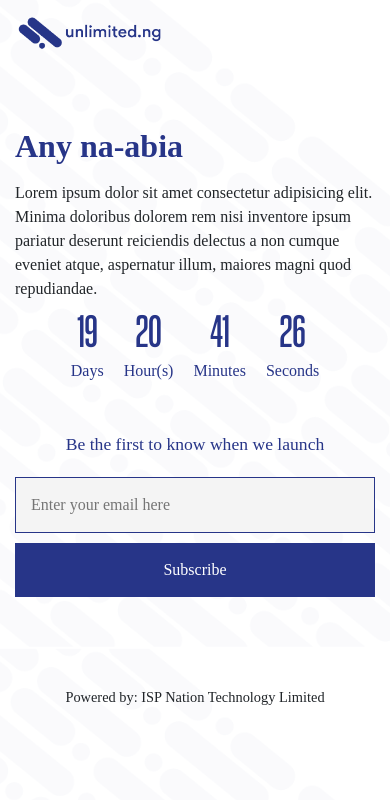
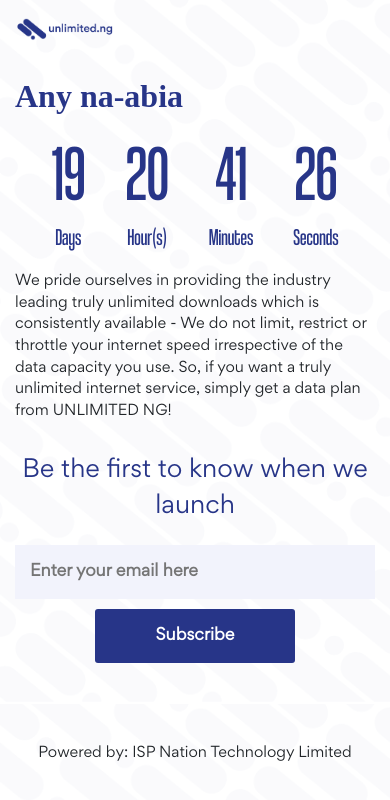
Before and after one commit to PublikPhigor/coming-soon, a plain HTML site: page index.html in a window 390 px wide. Drawn offline with Linux system fonts and the light colour scheme.

Commit message:
full page responsive

```diff
--- a/css/style.css
+++ b/css/style.css
@@ -7,7 +7,7 @@
     padding: 0;
     font-family: 'Gordita';
     background-image: url('../img/bg.png');
-    background-position: center;
+    background-position-y: 0;
     background-size: cover;
 }
 
@@ -46,6 +46,13 @@
             -o-animation: fadeIn ease 1s;
             -ms-animation: fadeIn ease 1s;
         }
+    .lp-text, .lp-text-2 {
+        font-family: "Gordita Regular";
+        font-size: 1rem;
+    }
+    .lp-text-2 {
+        display: none;
+    }
 
     .countdown {
         display: flex;
@@ -61,20 +68,26 @@
             color: #273588;
             margin-bottom: 0;
         }
+        .countdown span {
+            font-family: "Coolvetica Compressed Rg";
+            font-size: 1.5rem;
+        }
 
     .newsletter {
         width: 50%;
-        margin: 10px auto;
+        margin: 30px auto 0;
         text-align: center;
     }
         .newsletter span {
             font-size: 2rem;
             font-weight: 300;
+            font-family: "Gordita Regular";
         }
         .newsletter form {
             width: 100%;
             box-sizing: border-box;
             margin: 20px 0;
+            font-family: "Gordita Regular";
         }
         .newsletter form input {
             box-sizing: border-box;
@@ -85,16 +98,17 @@
         }
             .newsletter input[type=text] {
                 width: 80%;
-                background: #f4f4f4;
+                background: #f2f3fc;
             }
-                .newsletter input[type=text]::placeholder {
-                    font-weight: 500;
+                .newsletter input::placeholder {
+                    font-weight: 600;
                 }
             .newsletter input[type=submit] {
                 width: 20%;
                 border: none;
                 background: #273588;
                 color: #fff;
+                font-weight: 600;
             }
     .footer {
         position: absolute;
@@ -102,40 +116,60 @@
         left: 50%;
         transform: translateX(-50%);
     }
+        .footer p {
+            font-family: "Gordita Regular";
+        }
 
 @media screen and (max-width:1023px){
     .header {
-        margin-bottom: 60px;
+        margin-bottom: 20px;
     }
         .header img {
-            width: 150px;
+            width: 100px;
         }
     .main {
         height: auto;
         position: relative;
     }
+        .lp-text {
+            display: none;
+        }
+        .lp-text-2 {
+            display: block;
+            font-size: .9rem !important;
+        }
+        .c-cont {
+            position: relative;
+            order: 1;
+        }
 
         .lp-1 h1 {
             font-size: 2rem;
         }
         .countdown div:not(:last-child) {
-            margin-right: 20px;
+            margin-right: 40px;
         }
         .countdown h1 {
-            font-size: 3rem;
+            font-size: 5rem;
         }
         .newsletter {
             width: 100%;
         }
             .newsletter span {
-                font-size: 1.1rem;
+                font-size: 1.5rem;
             }
             .newsletter .d-flex {
                 flex-direction: column;
             }
-            .newsletter form input {
+            .newsletter form input[type=text] {
                 width: 100% !important;
                 margin-bottom: 10px;
+                border: none;
+            }
+            .newsletter form input[type=submit] {
+                width: 200px;
+                border-radius: 3px;
+                margin: 0 auto;
             }
         .footer {
             position: relative;
@@ -149,7 +183,7 @@
     @keyframes fadeIn {
         0% {
             opacity:0;
-            transform: translateY(300px);
+            transform: translateY(100px);
         }
         100% {
             opacity:1;
--- a/index.html
+++ b/index.html
@@ -22,19 +22,20 @@
 
         <div class="main">
             <div class="submain">
-                <div class="row align-items-center mb-5">
+                <div class="row align-items-center">
                     <div class="col-12 col-lg-6">
                         <div class="lp-1">
                             <h1 class="text-brand active">We are coming</h1>
                             <h1 class="text-brand">A n bo</h1>
                             <h1 class="text-brand">Any na-abia</h1>
                             <h1 class="text-brand">Zamu zo</h1>
-                            <p class="mb-0 mt-3 p-0">
-                                Lorem ipsum dolor sit amet consectetur adipisicing elit. Minima doloribus dolorem rem nisi inventore ipsum pariatur deserunt reiciendis delectus a non cumque eveniet atque, aspernatur illum, maiores magni quod repudiandae.
+                            <h1 class="text-brand">We dey come</h1>
+                            <p class="mb-0 mt-3 p-0 lp-text">
+                                We pride ourselves in providing the industry leading truly unlimited downloads which is consistently available - We do not limit, restrict or throttle your internet speed irrespective of the data capacity you use. So, if you want a truly unlimited internet service, simply get a data plan from UNLIMITED NG!
                             </p>
                         </div>
                     </div>
-                    <div class="col-12 col-lg-6">
+                    <div class="col-12 col-lg-6 c-cont">
                         <div class="container countdown">
                             <div class="text-center">
                                 <h1 id="day">20</h1>
@@ -56,6 +57,10 @@
                     </div>
                 </div>
 
+                <p class="mb-0 mt-3 p-0 lp-text-2">
+                    We pride ourselves in providing the industry leading truly unlimited downloads which is consistently available - We do not limit, restrict or throttle your internet speed irrespective of the data capacity you use. So, if you want a truly unlimited internet service, simply get a data plan from UNLIMITED NG!
+                </p>
+
                 <div class="newsletter">
                     <span class="text-brand">Be the first to know when we launch</span>
                     <form>
```
